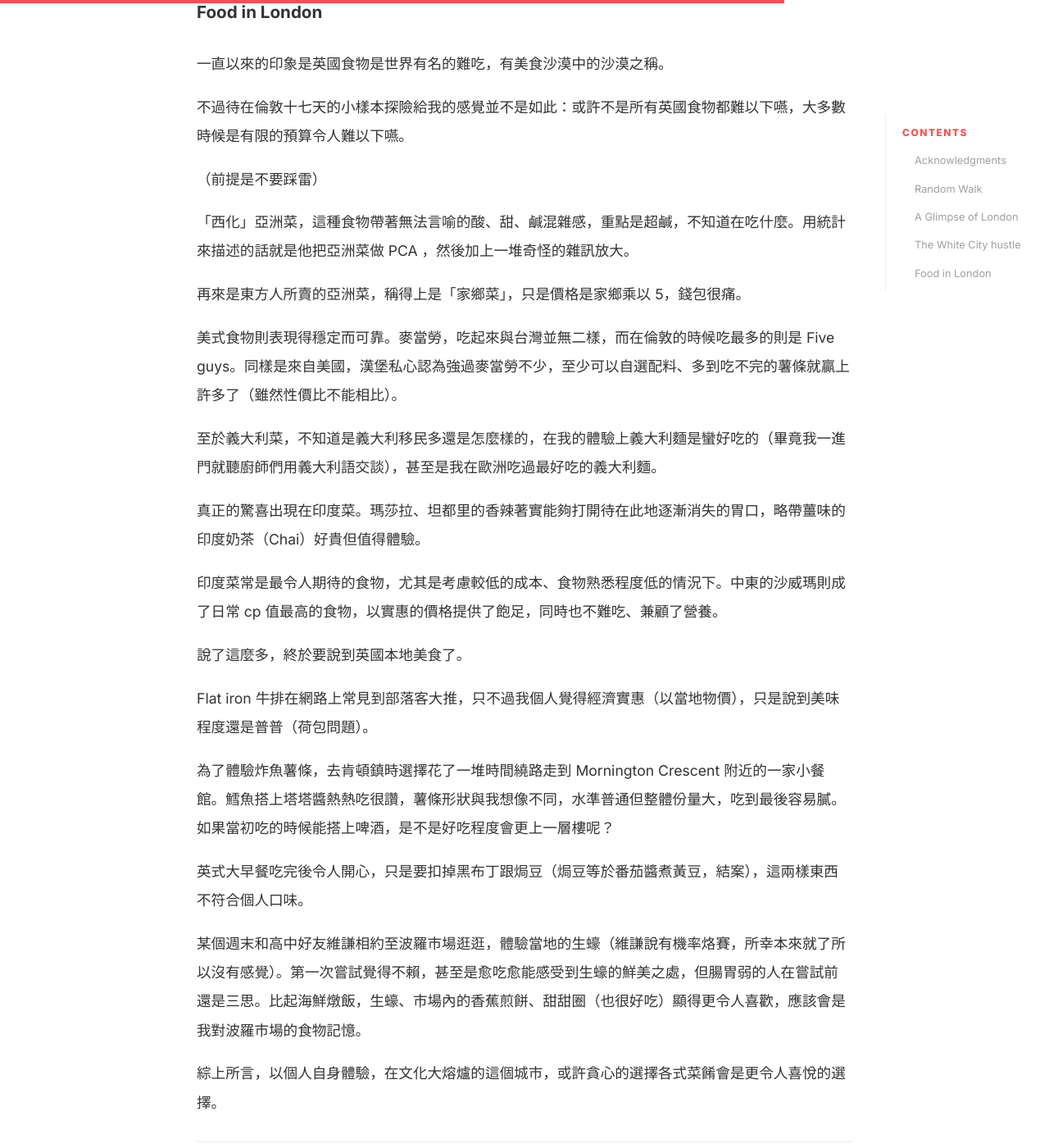
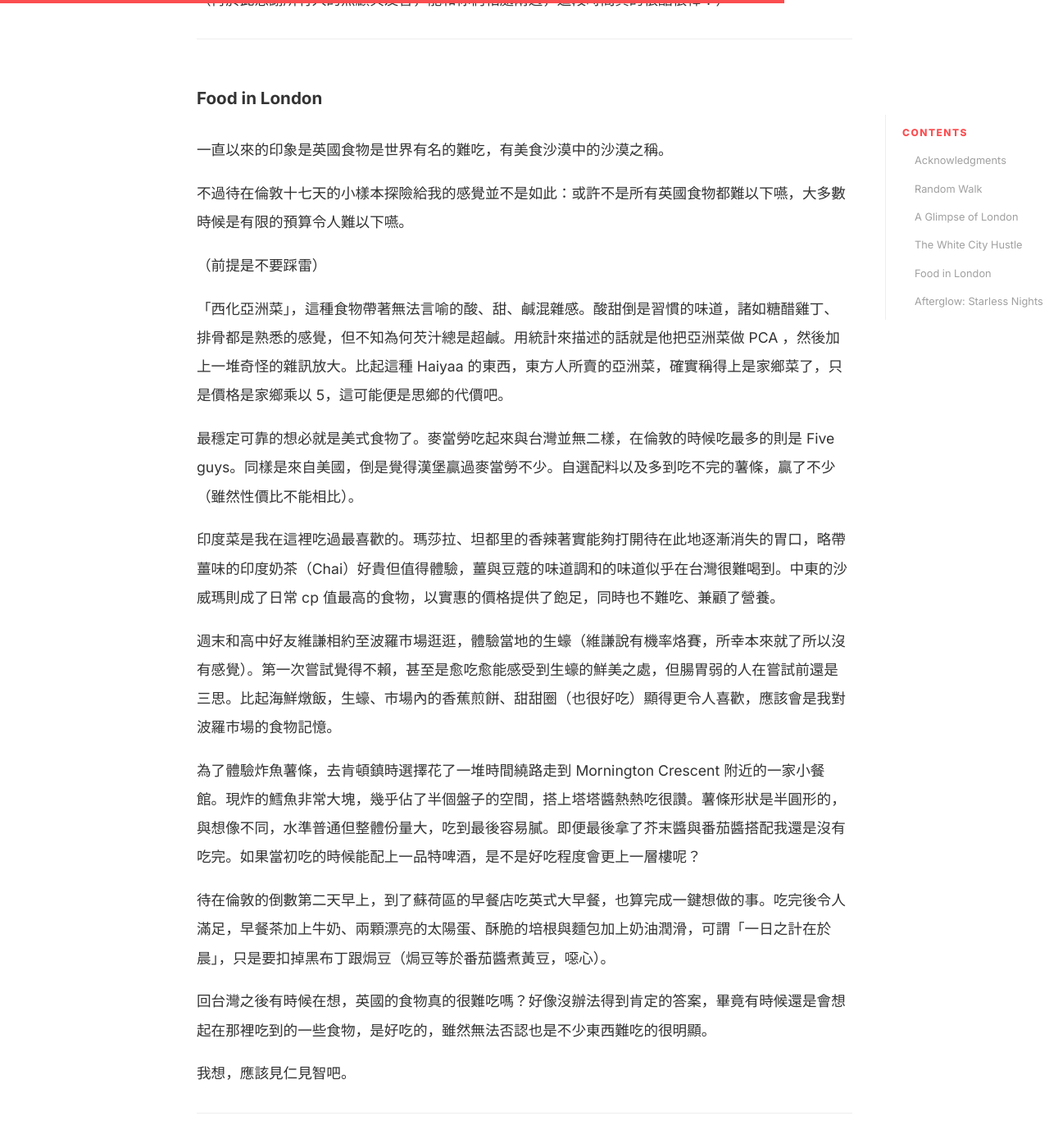
Before and after one commit to jingzhong1011/jingzhong1011.github.io, a Jekyll site: the page built from _posts/2025-04-22-europe-1.md, in a window 1280 px wide and 1400 px high, scrolled down 3778 px. Shown: the whole window at 82% size. Built offline with Jekyll 4.4.1, drawn with Linux system fonts in a browser that asks for light colours; some of the changed text lies outside the part shown.

Commit message:
post edited

```diff
--- a/_posts/2025-04-22-europe-1.md
+++ b/_posts/2025-04-22-europe-1.md
@@ -51,15 +51,19 @@ tags: [Life]
 覺得很有趣的一件事是教堂內部好似切割成一個個小區域，像是海報展一樣，不同類型的棺木、裝飾、銘文散落於各處，各式不同個性的裝飾代表著不同成就、性格之人，這也使得逛起來令人格外驚喜與敬仰。
 
 ---
-### The White City hustle
+### The White City Hustle
 
-這次到倫敦的目的其實是在 Imperial 的正事，週一早從 North Acton 走一公里多的路到 White City 校區，開始體驗在英國上班的日子。這次的目的其實是帶著我的碩論結果給老師們對方法來做更新與討論，也因此得以體會「頂尖大學」的頂尖之處。
+這次到倫敦的目的其實是在 Imperial 的正事，週一早從 North Acton 走一公里多的路到 White City 校區，開始體驗在英國上班的日子。這次的目的其實是帶著碩論結果給老師們對方法來做更新與討論，也因此得以體會「頂尖大學」的頂尖之處。
 
-聯繫 James 後便被帶至11樓， School of Public Health 的辦公區，也拿到了臨時通行卡。有了這張卡才能夠順利通行這棟建築，The Sir Michael Uren Hub。大樓低樓層2-9是生物醫學工程所用，高樓層10-11樓則是公共衛生學院所用，一樓大門便需要門禁，在電梯前更有一道刷卡用的閘門，可說是門禁森嚴的建築。走進半開放式的辦公室，各個同事們埋首忙於自身的研究，當需要討論或有會議、問題時會找 James 進行方法上的討論，在需要大討論的時候會找上 Majid 來做更大的討論（或許其實是因為他太忙了，常常不在辦公室）。
+聯繫 James 後便被帶至11樓， School of Public Health 的辦公區，也拿到了臨時通行卡。有了這張卡才能夠順利通行這棟建築，The Sir Michael Uren Hub。大樓低樓層2-9是生物醫學工程所用，高樓層10-11樓則是公共衛生學院所用，一樓大門便需要門禁，在電梯前更有一道刷卡用的閘門，可說是門禁森嚴的建築。
+
+走進半開放式的辦公室，各個同事們埋首忙於自身的研究，當需要討論或有會議、問題時會找 James 進行方法上的討論，在需要大討論的時候會找上 Majid 來做更大的討論（或許其實是因為他太忙了，常常不在辦公室）。
 
 這裡的日常，約莫九點多會開始有人到辦公室。幾乎所有人的第一件事是拿起咖啡杯走到咖啡機（辦公室有一台，另外一側研究生區也有一台，在我到的第二週又裝了一台新的），打開冰箱拿出牛奶加入，再慢慢走回座位開始工作。大約到了十二點，James 會先起身示意午餐時間到了，於是大家會一邊閒聊，一起穿過一旁的橋下走到 Scale Space 買飯。
 
-這裡的食物選擇大致可分為兩種，室內有 café 販賣沙拉、冷食以及一款午餐熱食；外面有餐車形式的午餐，他們的共同點是每天菜單都會做更換，通常會以一份主食加上蛋白質佐以蔬菜呈現。一份約 £7 （換算台幣約 $300）。偶爾還會有賣沙威瑪的餐車，或是有些人會選擇走出校區到 Tesco 買些小零食、三明治。買完午餐會回到辦公室，另一邊的茶水間旁有吧台以及四方桌可以使用，通常大家會聚在一起邊聊天邊吃，聊的是閒話家常，像是分享假日做了什麼、最近在追的劇等等。吃完後各自回到辦公區域，一直到約莫三點半，要接送小孩的人會先離開，再來到四點多，同事們會陸續離開， James 還叮囑我不要待超過六點，因為會帶給警衛困擾。
+這裡的食物選擇大致可分為兩種，室內有 café 販賣沙拉、冷食以及一款午餐熱食；外面有餐車形式的午餐，他們的共同點是每天菜單都會做更換，通常會以一份主食加上蛋白質佐以蔬菜呈現。一份約 £7 （換算台幣約 $300）。
+
+偶爾還會有賣沙威瑪的餐車，或是有些人會選擇走出校區到 Tesco 買些小零食、三明治。買完午餐會回到辦公室，另一邊的茶水間旁有吧台以及四方桌可以使用，通常大家會聚在一起邊聊天邊吃，聊的是閒話家常，像是分享假日做了什麼、最近在追的劇等等。吃完後各自回到辦公區域，一直到約莫三點半，要接送小孩的人會先離開，再來到四點多，同事們會陸續離開， James 還叮囑我不要待超過六點，因為會帶給警衛困擾。
 
 每週三中午是 meeting 時間，大家會邊吃午餐邊聽排定的人進行報告。報告的內容大致上是進度報告，我覺得最特別的是他們會針對 code 進行分享及討論，這無疑增加了所有人對 coding 的熟悉及交流。
 
@@ -76,29 +80,41 @@ tags: [Life]
 
 （前提是不要踩雷）
 
-「西化」亞洲菜，這種食物帶著無法言喻的酸、甜、鹹混雜感，重點是超鹹，不知道在吃什麼。用統計來描述的話就是他把亞洲菜做 PCA ，然後加上一堆奇怪的雜訊放大。
+「西化亞洲菜」，這種食物帶著無法言喻的酸、甜、鹹混雜感。酸甜倒是習慣的味道，諸如糖醋雞丁、排骨都是熟悉的感覺，但不知為何芡汁總是超鹹。用統計來描述的話就是他把亞洲菜做 PCA ，然後加上一堆奇怪的雜訊放大。比起這種 Haiyaa 的東西，東方人所賣的亞洲菜，確實稱得上是家鄉菜了，只是價格是家鄉乘以 5，這可能便是思鄉的代價吧。
 
-再來是東方人所賣的亞洲菜，稱得上是「家鄉菜」，只是價格是家鄉乘以 5，錢包很痛。
+最穩定可靠的想必就是美式食物了。麥當勞吃起來與台灣並無二樣，在倫敦的時候吃最多的則是 Five guys。同樣是來自美國，倒是覺得漢堡贏過麥當勞不少。自選配料以及多到吃不完的薯條，贏了不少（雖然性價比不能相比）。
 
-美式食物則表現得穩定而可靠。麥當勞，吃起來與台灣並無二樣，而在倫敦的時候吃最多的則是 Five guys。同樣是來自美國，漢堡私心認為強過麥當勞不少，至少可以自選配料、多到吃不完的薯條就贏上許多了（雖然性價比不能相比）。
+印度菜是我在這裡吃過最喜歡的。瑪莎拉、坦都里的香辣著實能夠打開待在此地逐漸消失的胃口，略帶薑味的印度奶茶（Chai）好貴但值得體驗，薑與豆蔻的味道調和的味道似乎在台灣很難喝到。中東的沙威瑪則成了日常 cp 值最高的食物，以實惠的價格提供了飽足，同時也不難吃、兼顧了營養。
 
-至於義大利菜，不知道是義大利移民多還是怎麼樣的，在我的體驗上義大利麵是蠻好吃的（畢竟我一進門就聽廚師們用義大利語交談），甚至是我在歐洲吃過最好吃的義大利麵。
+週末和高中好友維謙相約至波羅市場逛逛，體驗當地的生蠔（維謙說有機率烙賽，所幸本來就了所以沒有感覺）。第一次嘗試覺得不賴，甚至是愈吃愈能感受到生蠔的鮮美之處，但腸胃弱的人在嘗試前還是三思。比起海鮮燉飯，生蠔、市場內的香蕉煎餅、甜甜圈（也很好吃）顯得更令人喜歡，應該會是我對波羅市場的食物記憶。
 
-真正的驚喜出現在印度菜。瑪莎拉、坦都里的香辣著實能夠打開待在此地逐漸消失的胃口，略帶薑味的印度奶茶（Chai）好貴但值得體驗。
+為了體驗炸魚薯條，去肯頓鎮時選擇花了一堆時間繞路走到 Mornington Crescent 附近的一家小餐館。現炸的鱈魚非常大塊，幾乎佔了半個盤子的空間，搭上塔塔醬熱熱吃很讚。薯條形狀是半圓形的，與想像不同，水準普通但整體份量大，吃到最後容易膩。即便最後拿了芥末醬與番茄醬搭配我還是沒有吃完。如果當初吃的時候能配上一品特啤酒，是不是好吃程度會更上一層樓呢？
 
-印度菜常是最令人期待的食物，尤其是考慮較低的成本、食物熟悉程度低的情況下。中東的沙威瑪則成了日常 cp 值最高的食物，以實惠的價格提供了飽足，同時也不難吃、兼顧了營養。
+待在倫敦的倒數第二天早上，到了蘇荷區的早餐店吃英式大早餐，也算完成一鍵想做的事。吃完後令人滿足，早餐茶加上牛奶、兩顆漂亮的太陽蛋、酥脆的培根與麵包加上奶油潤滑，可謂「一日之計在於晨」，只是要扣掉黑布丁跟焗豆（焗豆等於番茄醬煮黃豆，噁心）。
 
-說了這麼多，終於要說到英國本地美食了。
+回台灣之後有時候在想，英國的食物真的很難吃嗎？好像沒辦法得到肯定的答案，畢竟有時候還是會想起在那裡吃到的一些食物，是好吃的，雖然無法否認也是不少東西難吃的很明顯。
 
-Flat iron 牛排在網路上常見到部落客大推，只不過我個人覺得經濟實惠（以當地物價），只是說到美味程度還是普普（荷包問題）。
+我想，應該見仁見智吧。
 
-為了體驗炸魚薯條，去肯頓鎮時選擇花了一堆時間繞路走到 Mornington Crescent 附近的一家小餐館。鱈魚搭上塔塔醬熱熱吃很讚，薯條形狀與我想像不同，水準普通但整體份量大，吃到最後容易膩。如果當初吃的時候能搭上啤酒，是不是好吃程度會更上一層樓呢？
+---
 
-英式大早餐吃完後令人開心，只是要扣掉黑布丁跟焗豆（焗豆等於番茄醬煮黃豆，結案），這兩樣東西不符合個人口味。
+### Afterglow: Starless Nights
 
-某個週末和高中好友維謙相約至波羅市場逛逛，體驗當地的生蠔（維謙說有機率烙賽，所幸本來就了所以沒有感覺）。第一次嘗試覺得不賴，甚至是愈吃愈能感受到生蠔的鮮美之處，但腸胃弱的人在嘗試前還是三思。比起海鮮燉飯，生蠔、市場內的香蕉煎餅、甜甜圈（也很好吃）顯得更令人喜歡，應該會是我對波羅市場的食物記憶。
+<iframe data-testid="embed-iframe" style="border-radius:12px" src="https://open.spotify.com/embed/track/5cRvWXQoPrb7v8zNaxGSdP?utm_source=generator" width="100%" height="152" frameBorder="0" allowfullscreen="" allow="autoplay; clipboard-write; encrypted-media; fullscreen; picture-in-picture" loading="lazy"></iframe>
 
-綜上所言，以個人自身體驗，在文化大熔爐的這個城市，或許貪心的選擇各式菜餚會是更令人喜悅的選擇。
+即便是終於有辦法打下文字的現在，我還是很想分享這首歌。每當聽到這首歌，總會想起傍晚或晚上，不管從 White City 抑或是 East Acton 從地鐵站出來後，一路走回住宿處的路上。
+
+說也奇怪， Spotify 當時總是會播到這首歌。也許是背著書包想著晚餐該吃什麼，也許從超市出來提著一袋食物，也許剛經過展示窗玻璃被打破的寢具店。每每聽到前奏吉他撥弦，總是想到黃光的路燈、粉白的西洋櫻花、柏油路旁草與泥土的味道。想到那時 East Acton 站外剛發生刺殺事件，回住宿處的路上又是一路空蕩，總是格外害怕。
+
+如何壯膽？那就哼歌吧。
+
+所以耳機裡播什麼歌便哼什麼歌。而這首歌是當時最喜歡的歌。
+
+「在那沒有星星的夜晚。」
+
+回台北後隨著音樂品味以及歌單反覆更迭，聽到這首歌的機會非常之少，只是當不論是 Spotify 或是 Youtube 播到這首歌（我比較喜歡 acoustic ver. 的版本），還是會想起那時一邊想著明天的 model 怎麼跑好、台大伺服器會不會又掛掉、等等回去要煮什麼來吃，一邊沿著馬路走著的自己。
+
+現在的我，是不是比那時候更好呢？
 
 ---
 
```
Also changed, not shown: 1 other file.
